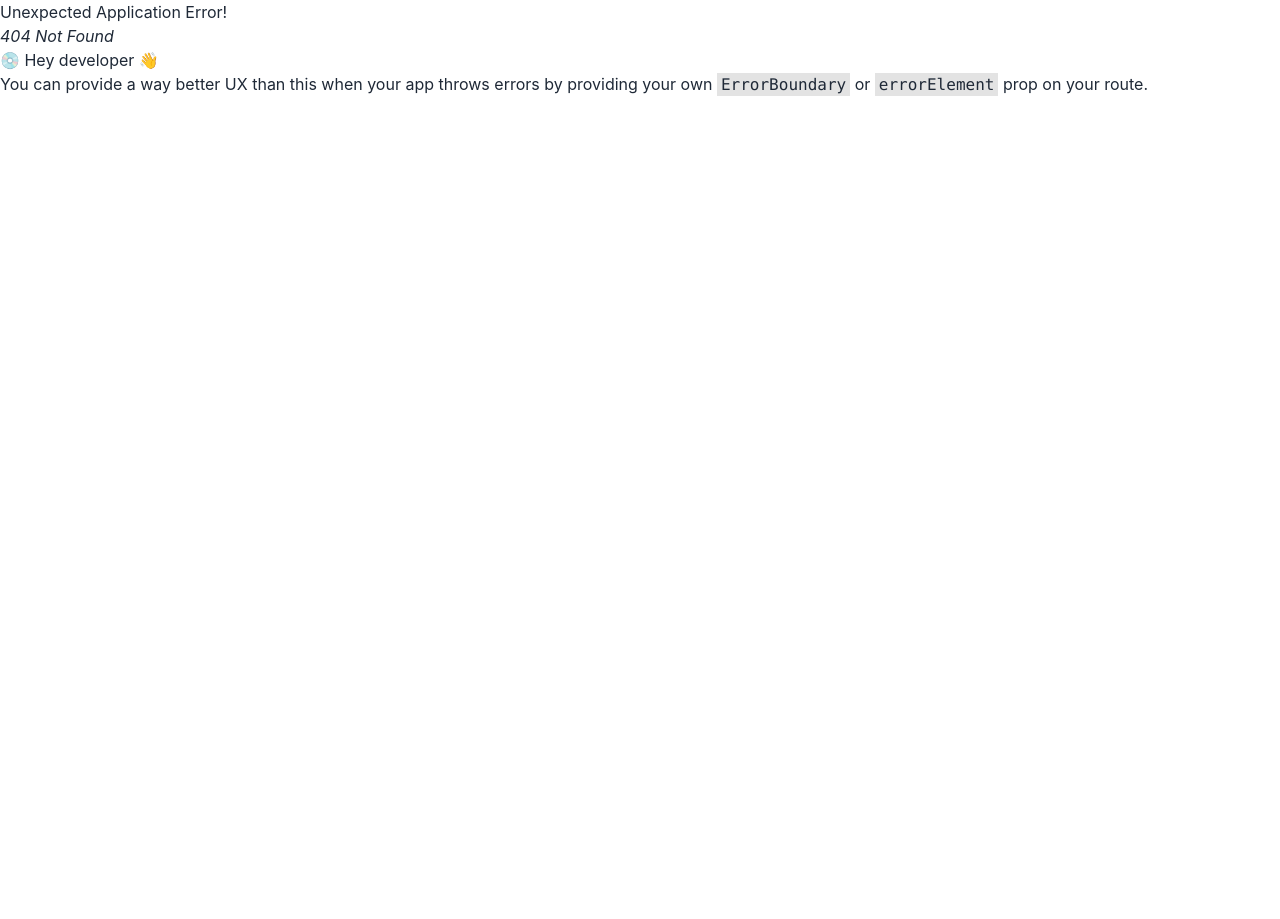
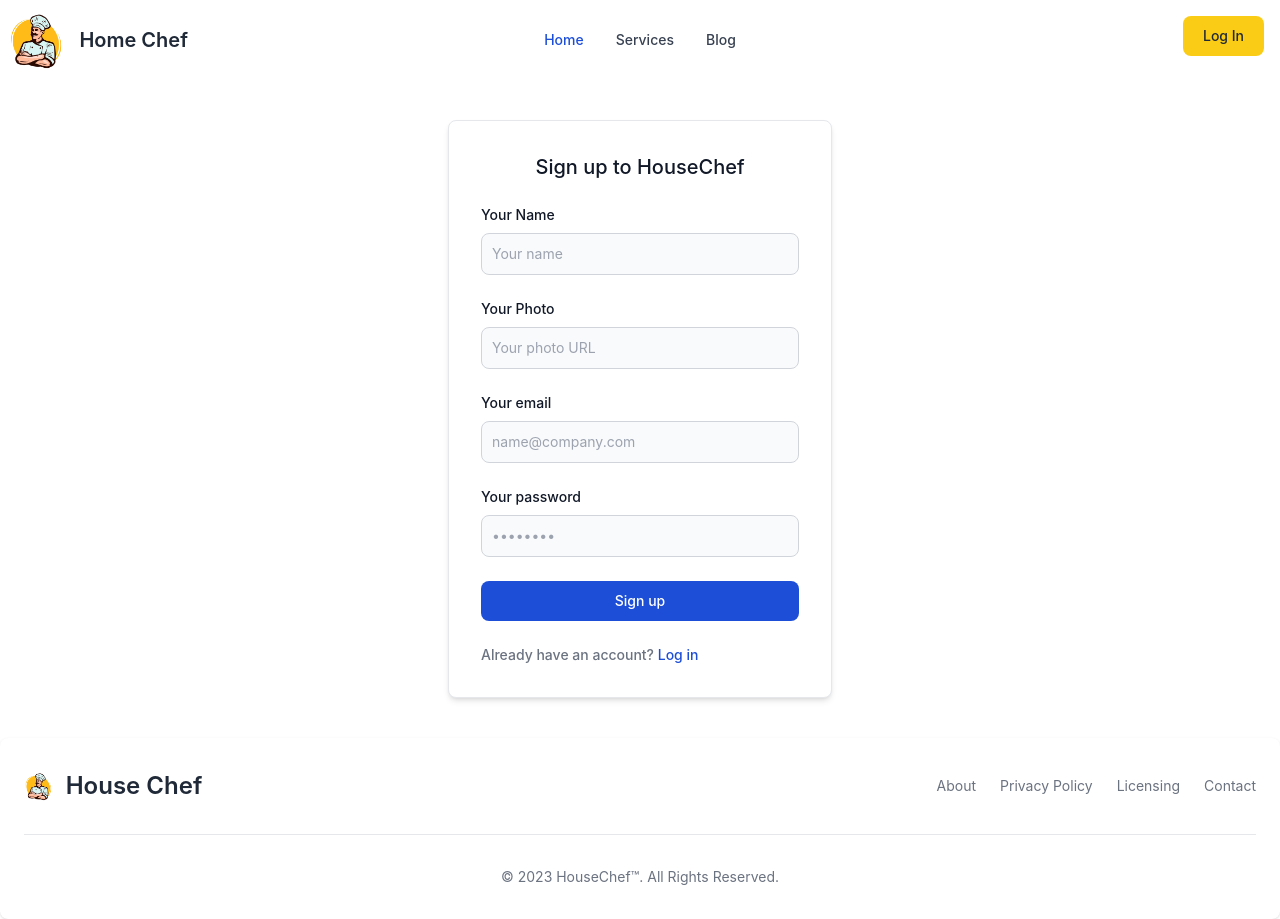
Before and after one commit to Abdur-Rahman-Apu/home-chef-client, a React (Create React App) app: page /register in a window 1280 px wide. Before the commit this address had no page. Before the commit the page ends 800 px from the top, so only its background shows below. Built offline with nearby package versions, Linux system fonts and the light colour scheme.

Commit message:
Register page is completed

```diff
--- a/src/Components/Login/Login.js
+++ b/src/Components/Login/Login.js
@@ -26,7 +26,7 @@ const Login = () => {
                         </div>
                         <button type="submit" class="w-full text-white bg-blue-700 hover:bg-blue-800 focus:ring-4 focus:outline-none focus:ring-blue-300 font-medium rounded-lg text-sm px-5 py-2.5 text-center dark:bg-blue-600 dark:hover:bg-blue-700 dark:focus:ring-blue-800">Login to your account</button>
                         <div class="text-sm font-medium text-gray-500 dark:text-gray-300">
-                            Not registered? <Link to="#" class="text-blue-700 hover:underline dark:text-blue-500">Create account</Link>
+                            Not registered? <Link to="/register" class="text-blue-700 hover:underline dark:text-blue-500">Create account</Link>
                         </div>
                     </form>
 
--- /dev/null
+++ b/src/Components/Register/Register.js
@@ -0,0 +1,53 @@
+import React from 'react';
+import { Link } from 'react-router-dom';
+import Footer from '../Shared/Footer/Footer';
+import Navbar from '../Shared/Navbar/Navbar';
+
+const Register = () => {
+    return (
+        <div>
+            <Navbar></Navbar>
+
+            <div className='flex justify-center my-10'>
+                <div class="p-4 w-full max-w-sm bg-white rounded-lg border border-gray-200 shadow-md sm:p-6 md:p-8 dark:bg-gray-800 dark:border-gray-700">
+                    <form class="space-y-6" action="#">
+                        <h5 class="text-xl text-center font-medium text-gray-900 dark:text-white">Sign up to HouseChef</h5>
+
+                        <div>
+                            <label for="name" class="block mb-2 text-sm font-medium text-gray-900 dark:text-gray-300">Your Name</label>
+
+                            <input type="text" name="name" id="name" class="bg-gray-50 border border-gray-300 text-gray-900 text-sm rounded-lg focus:ring-blue-500 focus:border-blue-500 block w-full p-2.5 dark:bg-gray-600 dark:border-gray-500 dark:placeholder-gray-400 dark:text-white" placeholder="Your name" required />
+                        </div>
+                        <div>
+                            <label for="photo" class="block mb-2 text-sm font-medium text-gray-900 dark:text-gray-300">Your Photo</label>
+
+                            <input type="text" name="photo" id="photo" class="bg-gray-50 border border-gray-300 text-gray-900 text-sm rounded-lg focus:ring-blue-500 focus:border-blue-500 block w-full p-2.5 dark:bg-gray-600 dark:border-gray-500 dark:placeholder-gray-400 dark:text-white" placeholder="Your photo URL" required />
+                        </div>
+                        <div>
+                            <label for="email" class="block mb-2 text-sm font-medium text-gray-900 dark:text-gray-300">Your email</label>
+
+                            <input type="email" name="email" id="email" class="bg-gray-50 border border-gray-300 text-gray-900 text-sm rounded-lg focus:ring-blue-500 focus:border-blue-500 block w-full p-2.5 dark:bg-gray-600 dark:border-gray-500 dark:placeholder-gray-400 dark:text-white" placeholder="name@company.com" required />
+                        </div>
+                        <div>
+                            <label for="password" class="block mb-2 text-sm font-medium text-gray-900 dark:text-gray-300">Your password</label>
+                            <input type="password" name="password" id="password" placeholder="••••••••" class="bg-gray-50 border border-gray-300 text-gray-900 text-sm rounded-lg focus:ring-blue-500 focus:border-blue-500 block w-full p-2.5 dark:bg-gray-600 dark:border-gray-500 dark:placeholder-gray-400 dark:text-white" required="" />
+                        </div>
+
+                        <button type="submit" class="w-full text-white bg-blue-700 hover:bg-blue-800 focus:ring-4 focus:outline-none focus:ring-blue-300 font-medium rounded-lg text-sm px-5 py-2.5 text-center dark:bg-blue-600 dark:hover:bg-blue-700 dark:focus:ring-blue-800">Sign up</button>
+                        <div class="text-sm font-medium text-gray-500 dark:text-gray-300">
+                            Already have an account? <Link to="/login" class="text-blue-700 hover:underline dark:text-blue-500">Log in</Link>
+                        </div>
+                    </form>
+
+
+                </div>
+            </div>
+
+
+            <Footer></Footer>
+        </div>
+
+    );
+};
+
+export default Register;
--- a/src/Routes/Routes/Routes.js
+++ b/src/Routes/Routes/Routes.js
@@ -1,6 +1,7 @@
 import { createBrowserRouter } from "react-router-dom"
 import Blog from "../../Components/Blog/Blog"
 import Login from "../../Components/Login/Login"
+import Register from "../../Components/Register/Register"
 import Services from "../../Components/Services/Services/Services"
 import Main from "../../Layouts/Main"
 
@@ -25,5 +26,9 @@ export const router = createBrowserRouter([
         path: '/login',
         element: <Login></Login>
     },
+    {
+        path: '/register',
+        element: <Register></Register>
+    },
 
 ])
```
